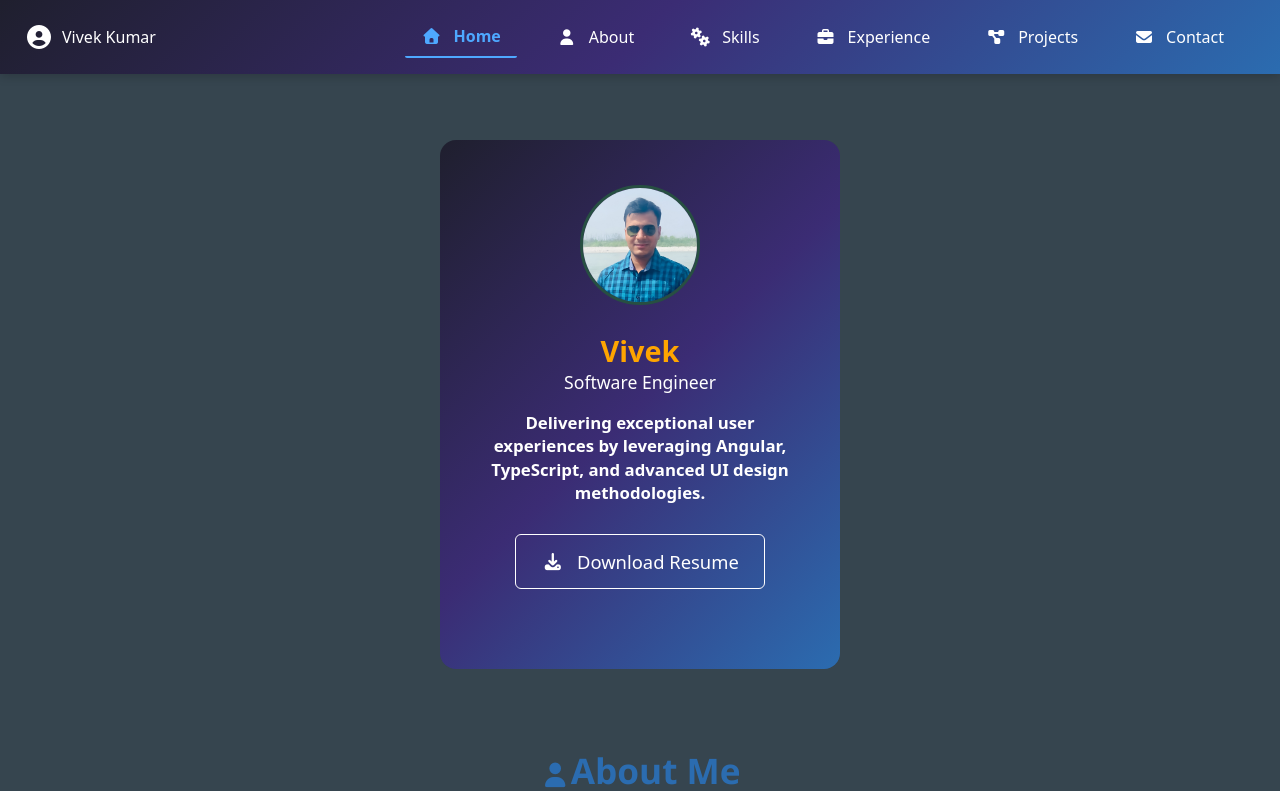
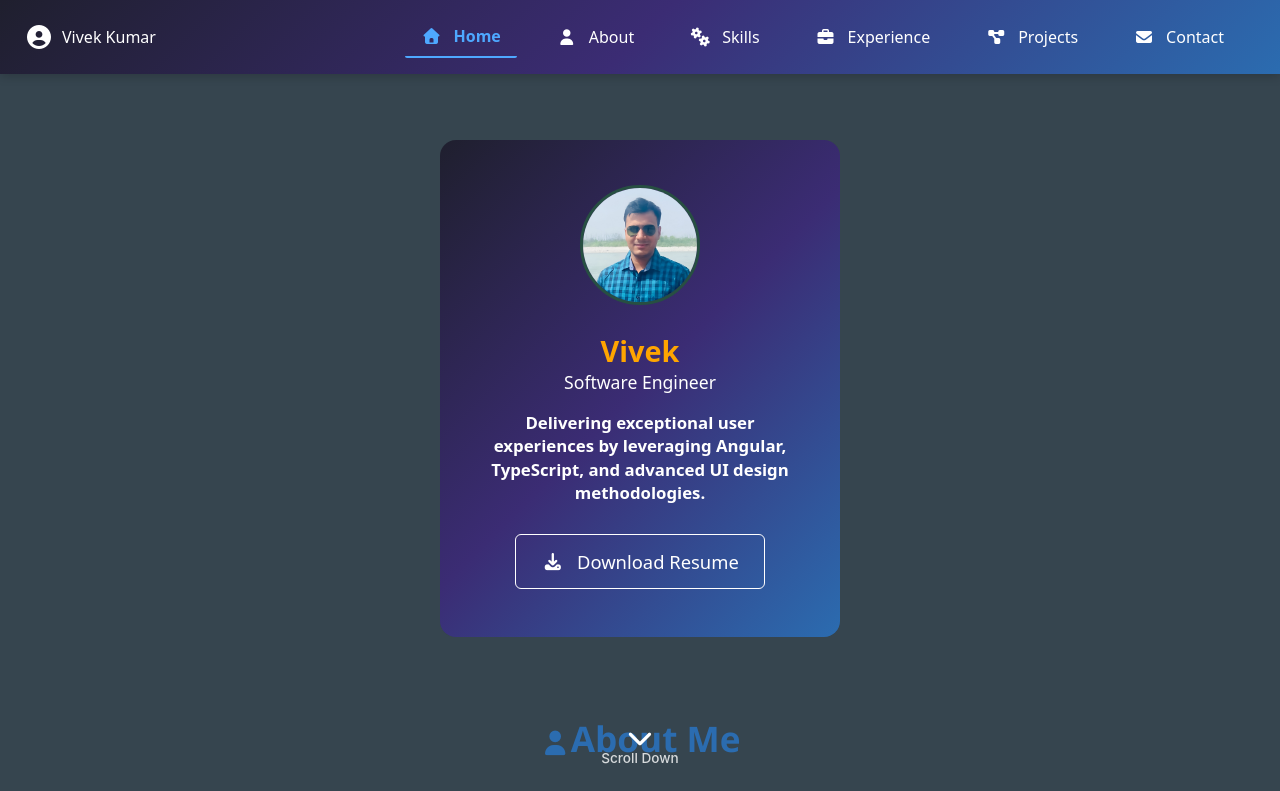
Before and after one commit to itvkkm-dev/vivek-portfolio, an Angular app: page / in a window 1280 px wide. Shown: the top 791 px of the page. Built offline with nearby package versions, Linux system fonts and the light colour scheme.

Commit message:
scrolling buttons

```diff
--- a/src/app/components/hero/hero.html
+++ b/src/app/components/hero/hero.html
@@ -14,4 +14,15 @@
             <i class="fas fa-download me-2"></i> Download Resume
         </a>
     </div>
+    <!-- Scroll Down Button -->
+    <button *ngIf="showScrollDownButton" class="scroll-down-btn" (click)="scrollToSection('about')" title="Scroll Down">
+        <i class="fas fa-chevron-down"></i>
+        <span>Scroll Down</span>
+    </button>
+
+    <!-- Scroll To Top Button -->
+    <button *ngIf="showScrollToTopButton" class="scroll-to-top-btn" (click)="scrollToTop()" title="Scroll To Top">
+        <i class="fas fa-chevron-up"></i>
+    </button>
+
 </div>
--- a/src/app/components/hero/hero.scss
+++ b/src/app/components/hero/hero.scss
@@ -34,7 +34,6 @@ body {
   padding: 1.5rem 1.5rem 3rem; /* extra bottom padding for button */
   width: 100%;
   max-width: 280px;
-  /* Remove aspect-ratio to allow height auto */
   box-sizing: border-box;
   text-align: center;
   color: black;
@@ -84,7 +83,7 @@ body {
 
 /* Download Button */
 .download-btn {
-  margin-top: 1.8rem; /* push button to bottom */
+  margin-top: 1.8rem;
   padding: 0.5rem 1.2rem;
   border: 1px solid white;
   color: white;
@@ -254,7 +253,7 @@ body {
 @media (min-width: 1024px) and (max-width: 1439px) {
   .glass-card {
     max-width: 400px;
-    padding: 2.5rem 2.5rem 5rem;
+    padding: 2.5rem 2.5rem 3rem; /* reduced from 5rem */
   }
   .profile-img {
     width: 120px;
@@ -279,7 +278,7 @@ body {
 @media (min-width: 1440px) {
   .glass-card {
     max-width: 450px;
-    padding: 3rem 3rem 6rem;
+    padding: 3rem 3rem 3rem; /* reduced from 6rem */
   }
   .profile-img {
     width: 130px;
@@ -299,3 +298,73 @@ body {
     font-size: 1.2rem;
   }
 }
+
+.scroll-down-btn {
+  position: fixed;
+  bottom: 2rem;
+  left: 50%;
+  transform: translateX(-50%);
+  background: transparent;
+  border: none;
+  color: white;
+  font-family: 'Inter', sans-serif;
+  text-align: center;
+  cursor: pointer;
+  z-index: 1000;
+  display: flex;
+  flex-direction: column;
+  align-items: center;
+  font-size: 1rem;
+  transition: opacity 0.3s ease;
+
+  i {
+    font-size: 1.6rem;
+    margin-bottom: 0.2rem;
+    animation: bounce 2s infinite;
+  }
+
+  span {
+    font-size: 0.85rem;
+    font-weight: 500;
+    color: white;
+    opacity: 0.8;
+  }
+
+  &:hover span {
+    opacity: 1;
+  }
+}
+
+.scroll-to-top-btn {
+  position: fixed;
+  bottom: 2rem;
+  right: 2rem;
+  background-color: #ffffff22;
+  backdrop-filter: blur(10px);
+  border: none;
+  color: white;
+  font-size: 1.4rem;
+  padding: 0.6rem 0.8rem;
+  border-radius: 50%;
+  cursor: pointer;
+  z-index: 1000;
+  transition: background 0.3s ease;
+
+  i {
+    pointer-events: none;
+  }
+
+  &:hover {
+    background-color: #ffffff44;
+  }
+}
+
+@keyframes bounce {
+  0%,
+  100% {
+    transform: translateY(0);
+  }
+  50% {
+    transform: translateY(6px);
+  }
+}
--- a/src/app/components/hero/hero.ts
+++ b/src/app/components/hero/hero.ts
@@ -1,4 +1,4 @@
-import { AfterViewInit, Component, OnInit } from '@angular/core';
+import { AfterViewInit, Component, HostListener, OnInit } from '@angular/core';
 import { CommonModule } from '@angular/common';
 
 @Component({
@@ -9,6 +9,34 @@ import { CommonModule } from '@angular/common';
   styleUrl: './hero.scss',
 })
 export class Hero implements OnInit, AfterViewInit {
-  ngOnInit(): void {}
+  showScrollDownButton: boolean = true;
+  showScrollToTopButton: boolean = false;
+
+  ngOnInit(): void {
+    window.scrollTo({ top: 0 });
+  }
+
   ngAfterViewInit(): void {}
+
+  scrollToSection(sectionId: string): void {
+    const element = document.getElementById(sectionId);
+    if (element) {
+      element.scrollIntoView({ behavior: 'smooth' });
+    }
+  }
+
+  scrollToTop(): void {
+    window.scrollTo({ top: 0, behavior: 'smooth' });
+  }
+
+  @HostListener('window:scroll', [])
+  onWindowScroll(): void {
+    const scrollY = window.scrollY || document.documentElement.scrollTop;
+
+    // Show scroll-down button only near top
+    this.showScrollDownButton = scrollY < 50;
+
+    // Show scroll-to-top button only when user scrolls down
+    this.showScrollToTopButton = scrollY > 200;
+  }
 }
```
